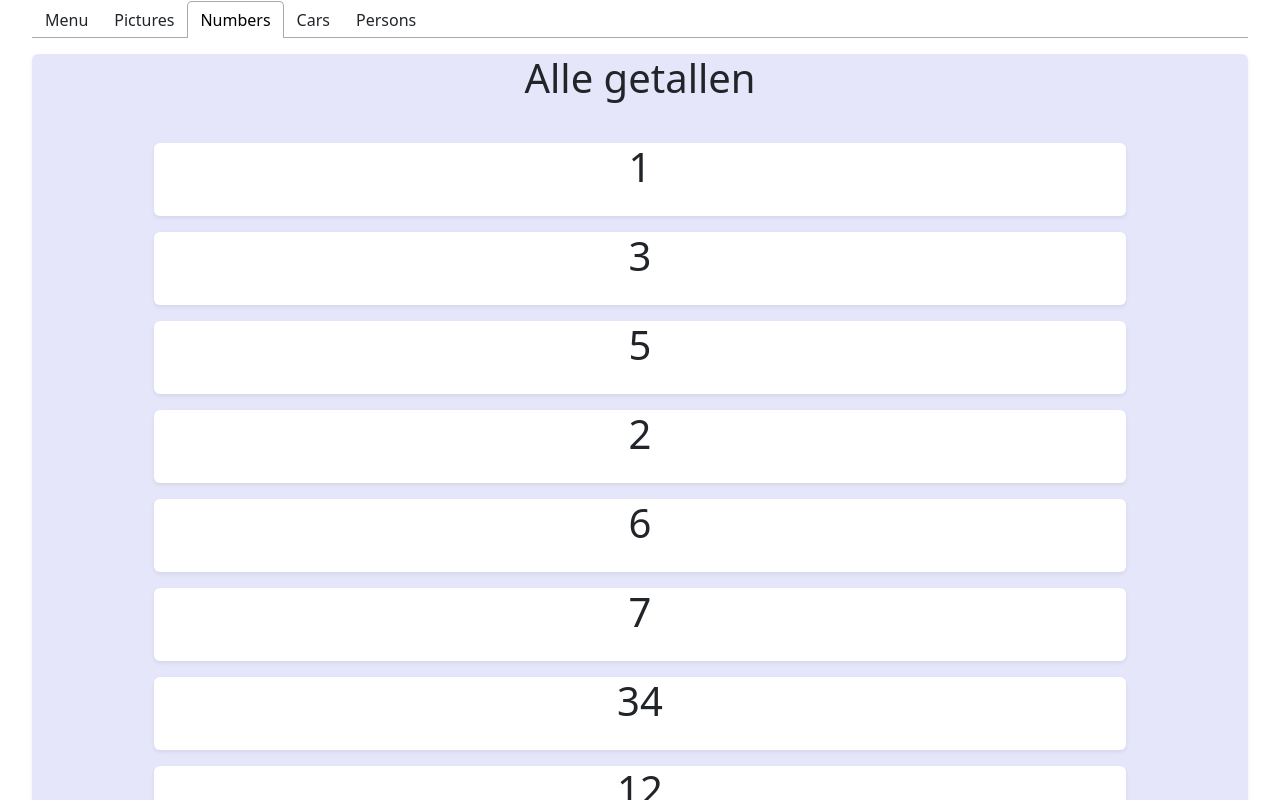
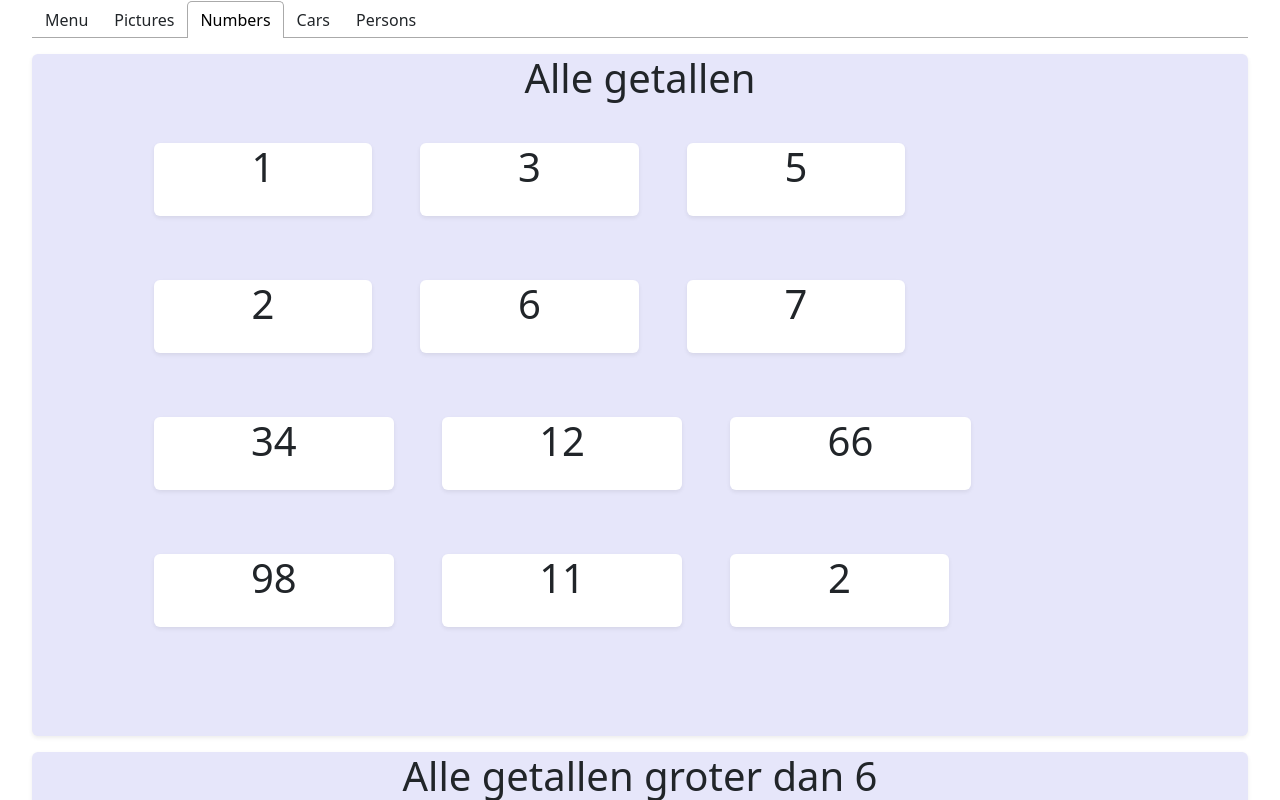
Before and after one commit to DriesDubois/dynamic_oefeningen, a React (Create React App) app: page / in a window 1280 px wide. Both pictures are taken after a click on the tab "Numbers". Shown: the top 800 px of the page. Built offline with nearby package versions, Linux system fonts and the light colour scheme.

Commit message:
final touches

```diff
--- a/src/components/Section.js
+++ b/src/components/Section.js
@@ -15,13 +15,13 @@ export function Section(props) {
 
 
     return(
-            <div style={{background: "lavender", paddingLeft: "10%", paddingRight: "10%"}} className="mt-3 rounded shadow-sm">
+            <div style={{background: "lavender", padding: "0 10% 5% 10%"}} className="mt-3 rounded shadow-sm">
                 <h1 style={{textAlign: "center", marginBottom: "25px"}}>{title}</h1>
-                <Container>
-                    <Row>
+
+                    <div  className="d-flex flex-row gap-5 flex-wrap mb-5">
                         {children}
-                    </Row>
-                </Container>
+                    </div>
+
             </div>
     )
 }
```
